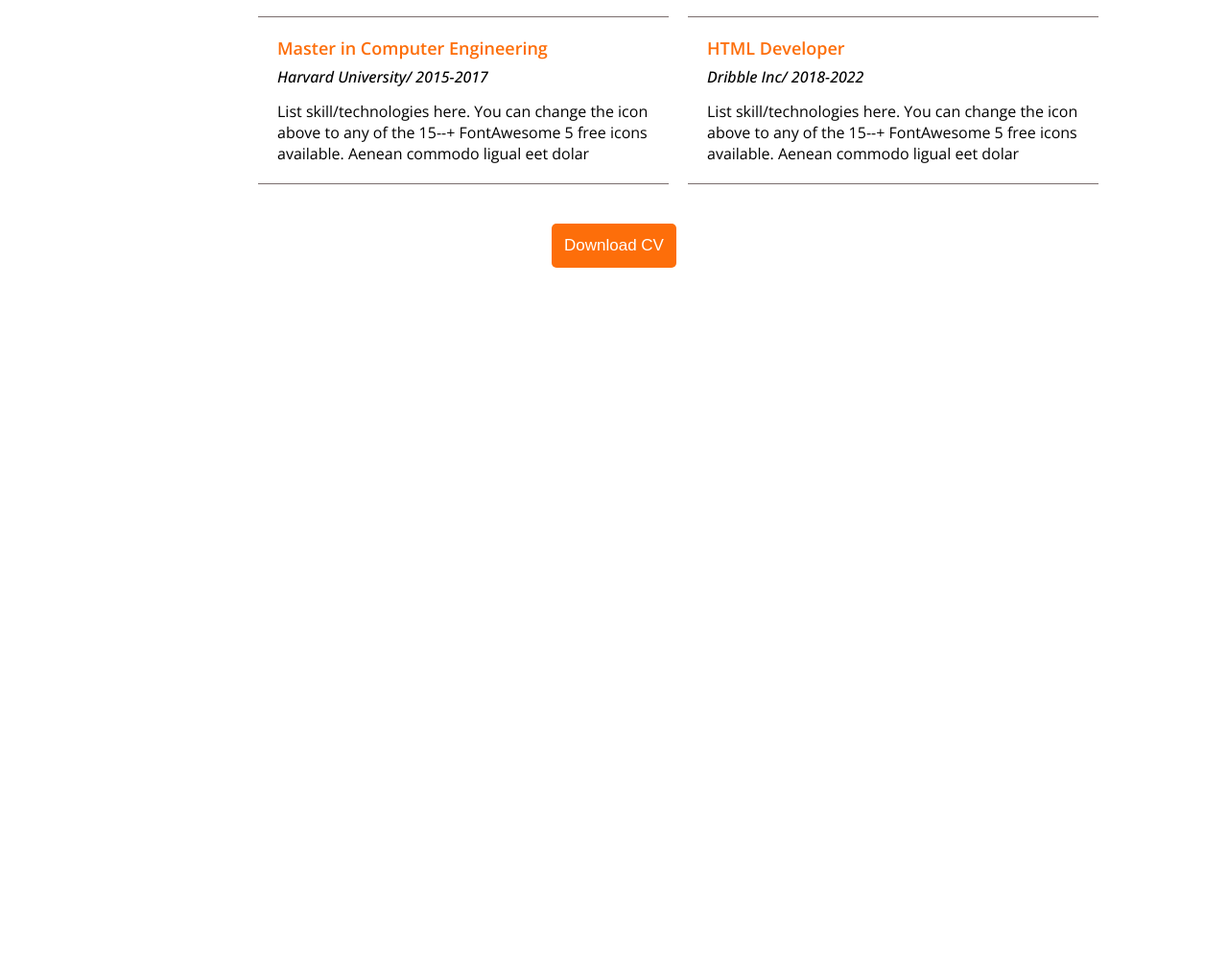
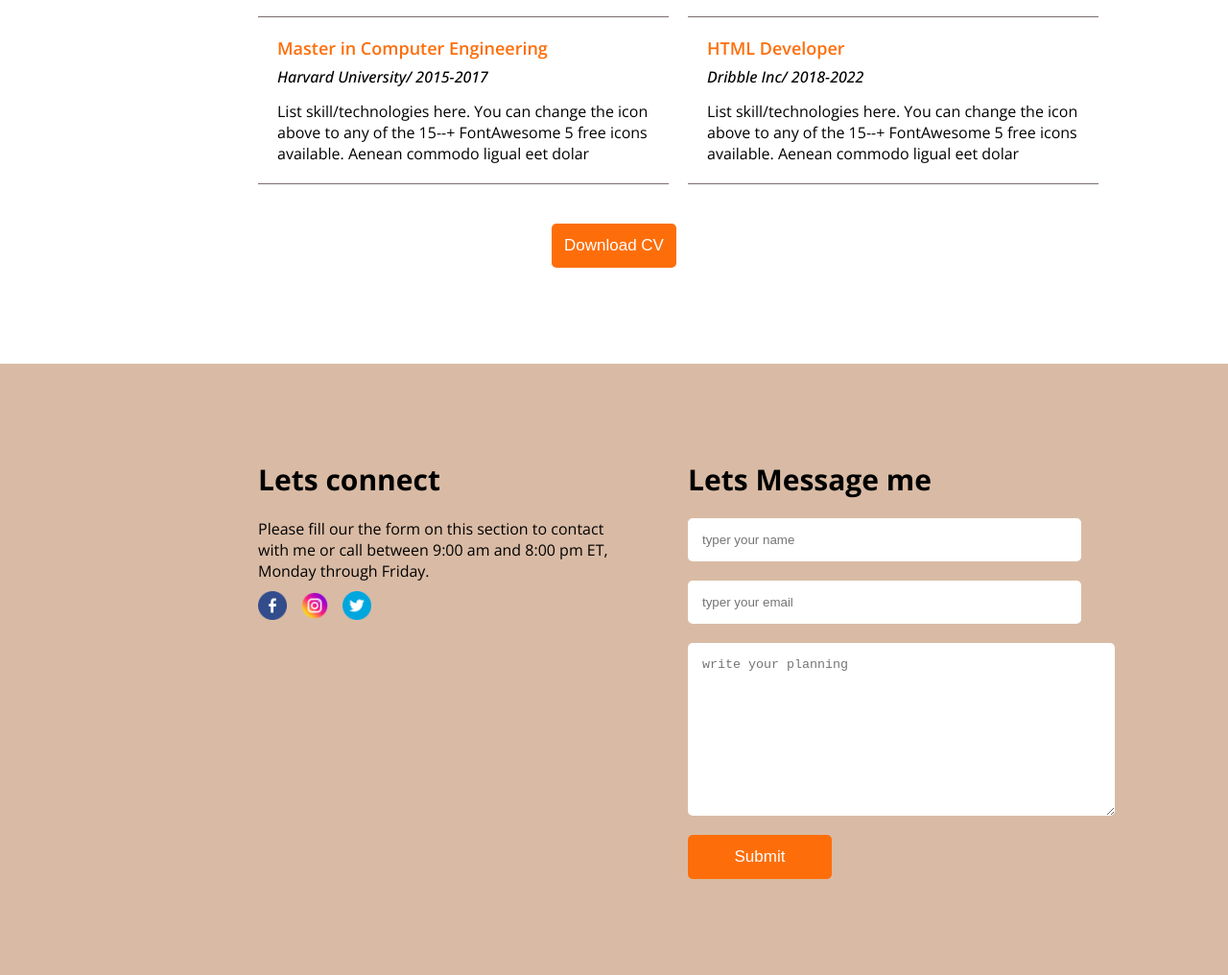
Before and after one commit to Fahim73345/web-developer-portfolio, a plain HTML site: page index.html in a window 1280 px wide. Shown: the part 2279-3295 px from the top of the page at 96% size. Before the commit the page ends 2558 px from the top, so only its background shows below. Drawn offline with nearby package versions, Linux system fonts and the light colour scheme.

Commit message:
added the footer and compleated the website

```diff
--- a/index.html
+++ b/index.html
@@ -154,6 +154,29 @@
 
 
     </main>
+    <footer>
+        <div class="footer-container">
+            <div class="footer-colum">
+                <h3 class="colum-title">Lets connect</h3>
+                <p class="colum-description">Please fill our the form on this section to contact <br> with me or call between
+                    9:00 am and 8:00 pm ET, <br> Monday through Friday.</p>
+                <div class="social-links">
+                    <a href="https://www.facebook.com/fahim476532"><img src="icons/facebook (1).png" alt=""></a>
+                    <a href="https://www.instagram.com/fahim_bhaiiiii/"><img src="icons/instagram (2).png" alt=""></a>
+                    <a href=""><img src="icons/twitter.png" alt=""></a>
+                </div>
+            </div>
+            <div class="footer-colum">
+                <h3 class="colum-title">Lets Message me</h3>
+                <div class="input-container">
+                    <input placeholder="typer your name" type="text" class="input-box" required>
+                    <input type="email" placeholder="typer your email" class="input-box" required>
+                    <textarea  placeholder="write your planning" id="" cols="50" rows="10" class="input-text input-box" maxlength="500"></textarea>
+                </div>
+                <button class="input-submit btn-primary">Submit</button>
+            </div>
+        </div>
+    </footer>
 
 </body>
 
--- a/styles/main.css
+++ b/styles/main.css
@@ -277,3 +277,47 @@ margin-top: 50px;}
     transition: 0.3s;
 
 }
+
+
+
+/* footer related style */
+
+footer{
+background-color: #d9bba5;
+margin-top: 100px;
+
+}
+.colum-title{
+font-size: 30px;
+    margin-bottom: 20px;}
+.social-links a img{width:30px;
+    margin-top:10px;
+
+height: 30px;}
+.social-links a img:hover{color:black;
+scale: 1.3;
+transition: 0.3s;}
+.social-links a{margin-right: 10px;}
+
+.footer-container{
+display: flex;
+    margin-top: 50px;
+    width: 70%;
+    margin-left: 269px;}
+.input-container input{display: block;
+margin-top: 20px;
+width: 380px;
+padding:15px;
+border-style: none;
+border-radius: 5px;}
+.footer-colum{width: 50%;
+margin-top: 100px;
+margin-bottom: 100px;
+}
+.input-text{margin-top: 20px;
+padding: 15px;
+border-style: none;
+border-radius: 5px;
+}
+.input-submit{margin-top: 15px;
+width: 150px;}
```
Also changed, not shown: icons/facebook (1).png (added), icons/instagram (2).png (added), icons/twitter.png (added).
